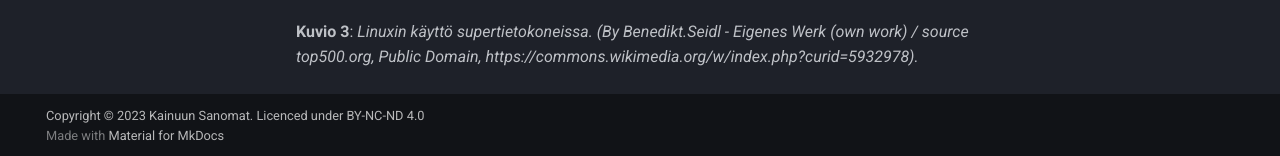
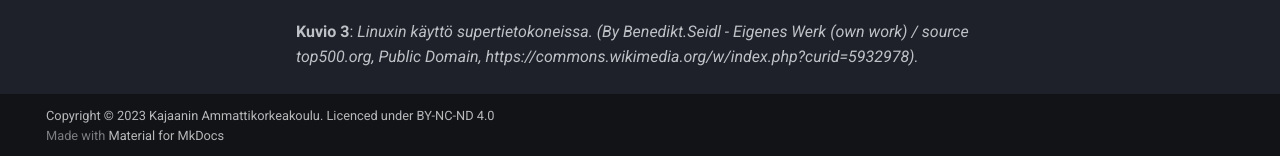
Before and after one commit to sourander/linux-perusteet, an MkDocs documentation site: the page built from docs/linux/os.md, in a window 1280 px wide and 900 px high, scrolled down 3919 px. Shown: the part 741-897 px from the top of the window. Built offline with MkDocs 1.6.1 and Material for MkDocs 9.7.7, drawn with Linux system fonts in a browser that asks for light colours; some of the changed text lies outside the part shown.

```diff
--- a/mkdocs.yml
+++ b/mkdocs.yml
@@ -52,5 +52,5 @@ plugins:
   - search
 
 copyright: |
-  Copyright &copy; 2023 <a href="https://www.kamk.fi">Kainuun Sanomat</a>.
+  Copyright &copy; 2023 <a href="https://www.kamk.fi">Kajaanin Ammattikorkeakoulu</a>.
   Licenced under <a href="https://creativecommons.org/licenses/by-nc-nd/4.0/">BY-NC-ND 4.0</a>
```
Also changed, not shown: docs/linux/os.md (+1 -1 lines).
